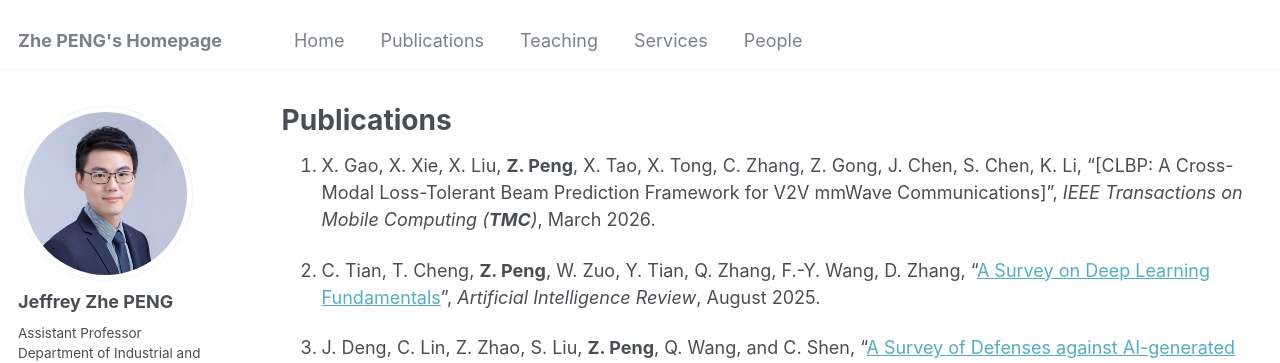
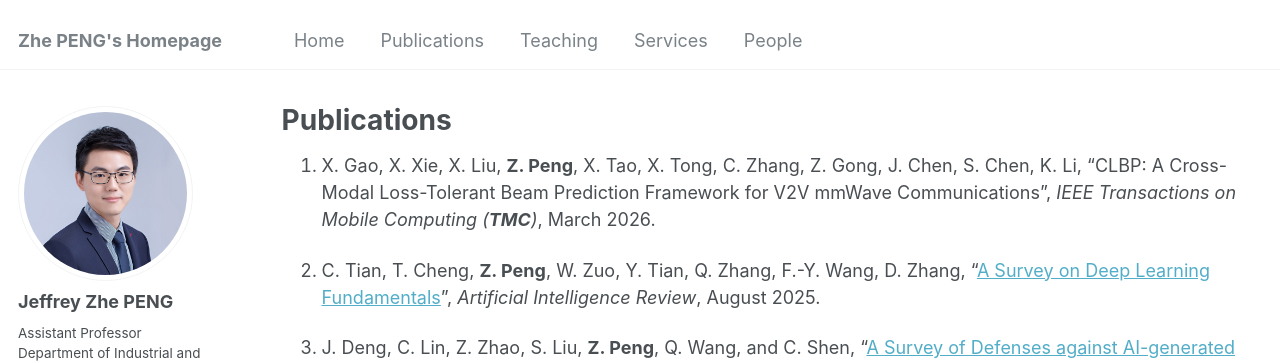
Before and after one commit to PENG-Zhe/peng-zhe.github.io, a Jekyll site: the page built from _pages/publications.md, in a window 1280 px wide and 900 px high. Shown: the top 363 px of the window. Built offline with Jekyll 4.4.1, drawn with Linux system fonts in a browser that asks for light colours; some web fonts are replaced.

```diff
--- a/_pages/publications.md
+++ b/_pages/publications.md
@@ -3,7 +3,7 @@ title: "Publications"
 permalink: /publications/
 layout: archive
 ---
-1. X. Gao, X. Xie, X. Liu, **Z. Peng**, X. Tao, X. Tong, C. Zhang, Z. Gong, J. Chen, S. Chen, K. Li, "[CLBP: A Cross-Modal Loss-Tolerant Beam Prediction Framework for V2V mmWave Communications]", _IEEE Transactions on Mobile Computing (**TMC**)_, March 2026.
+1. X. Gao, X. Xie, X. Liu, **Z. Peng**, X. Tao, X. Tong, C. Zhang, Z. Gong, J. Chen, S. Chen, K. Li, "CLBP: A Cross-Modal Loss-Tolerant Beam Prediction Framework for V2V mmWave Communications", _IEEE Transactions on Mobile Computing (**TMC**)_, March 2026.
 
 1. C. Tian, T. Cheng, **Z. Peng**, W. Zuo, Y. Tian, Q. Zhang, F.-Y. Wang, D. Zhang, "[A Survey on Deep Learning Fundamentals](https://link.springer.com/article/10.1007/s10462-025-11368-7)", _Artificial Intelligence Review_, August 2025.
 
```
